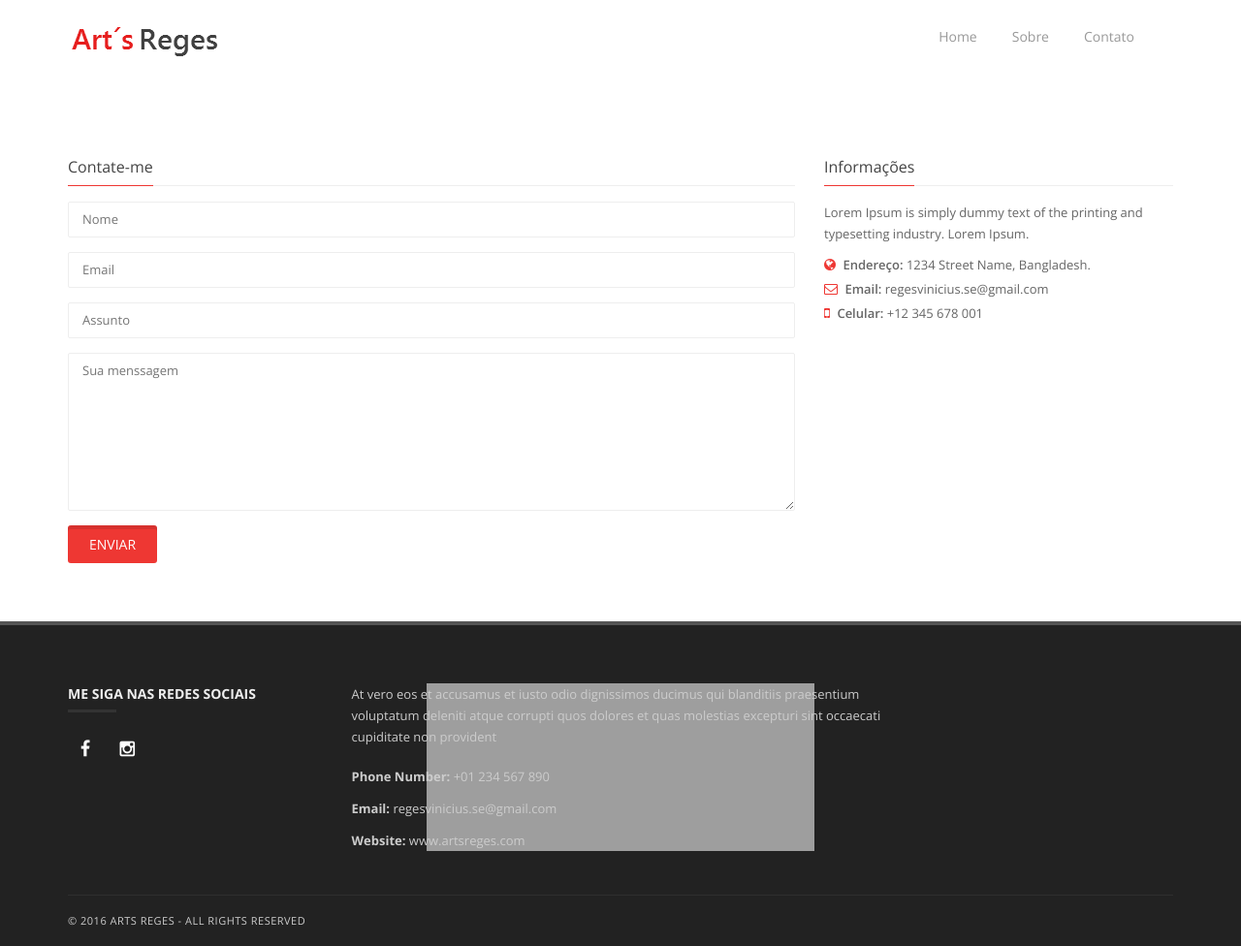
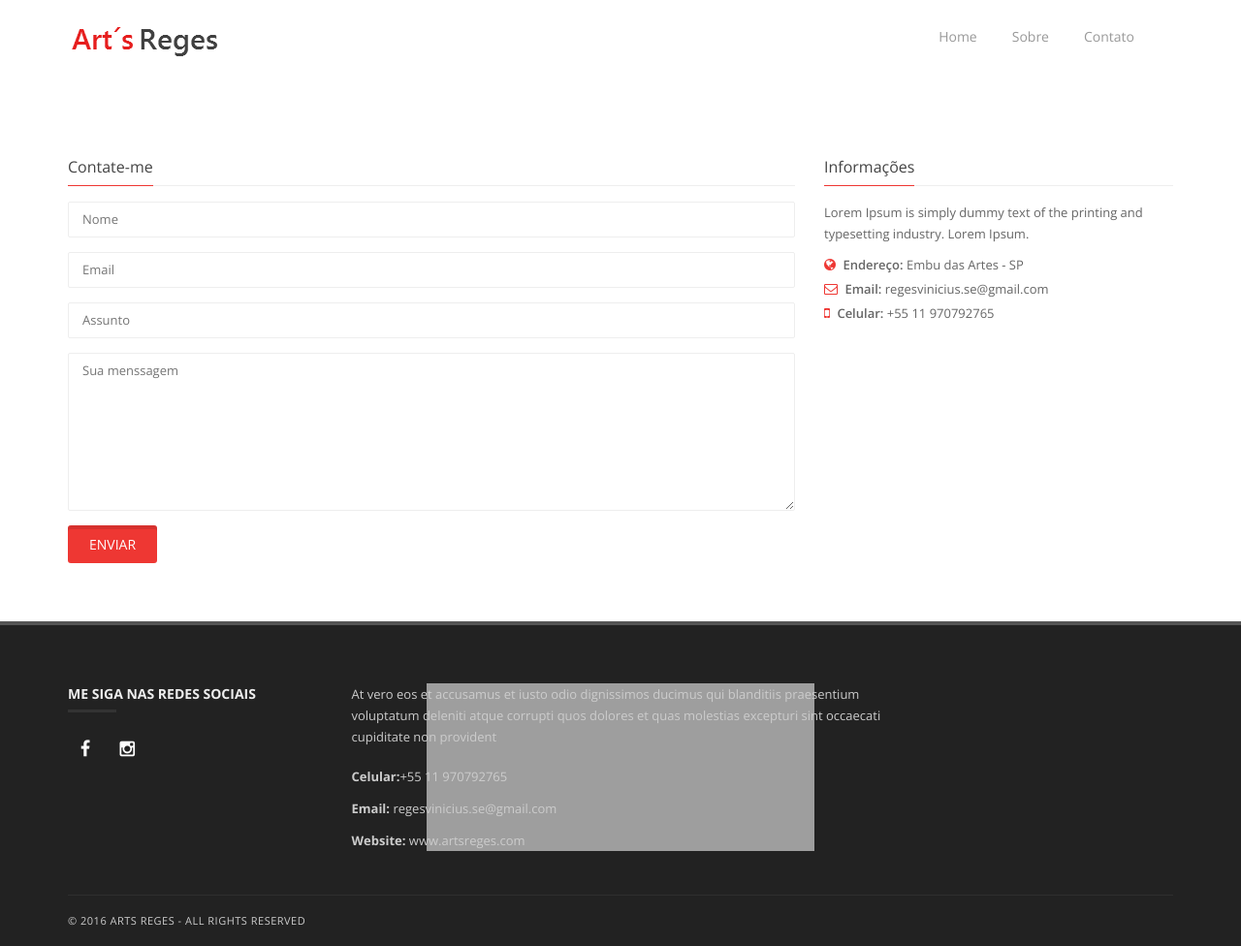
Before and after one commit to ArtsRegis/artsregis.github.io, a Jekyll site: the page contato.html, which Jekyll copies as it is, in a window 1280 px wide and 976 px high. Shown: the whole window at 97% size. Built offline with Jekyll 4.4.1, drawn with Linux system fonts in a browser that asks for light colours.

Commit message:
Ajustes das informações de contatos

```diff
--- a/_config.yml
+++ b/_config.yml
@@ -4,7 +4,7 @@
 title: Art´s Reges
 description: "Write an awesome description for your new site here. You can edit this line in _config.yml. It will appear in your document head meta (for Google search results) and in your feed.xml site description."
 analytics: #Google analytics code in the format XX-nnnnnnnn-n
-baseurl: "" #important: start with /
+baseurl: "/home" #important: start with /
 url: "http://artreges.com"
 
 # Build settings
--- a/contato.html
+++ b/contato.html
@@ -154,9 +154,9 @@
 
             <!-- Info - Icons List -->
             <ul class="icons-list">
-              <li><i class="fa fa-globe">  </i> <strong>Endereço:</strong> 1234 Street Name, Bangladesh.</li>
+              <li><i class="fa fa-globe">  </i> <strong>Endereço:</strong> Embu das Artes - SP</li>
               <li><i class="fa fa-envelope-o"></i> <strong>Email:</strong> regesvinicius.se@gmail.com</li>
-              <li><i class="fa fa-mobile"></i> <strong>Celular:</strong> +12 345 678 001</li>
+              <li><i class="fa fa-mobile"></i> <strong>Celular:</strong> +55 11 970792765</li>
             </ul>
 
           </div>
@@ -195,7 +195,7 @@
 								quos dolores et quas molestias excepturi sint occaecati
 								cupiditate non provident</p>
 							<ul>
-								<li><span>Phone Number:</span> +01 234 567 890</li>
+								<li><span>Celular:</span>+55 11 970792765</li>
 								<li><span>Email:</span> regesvinicius.se@gmail.com</li>
 								<li><span>Website:</span> www.artsreges.com</li>
 							</ul>
--- a/home.html
+++ b/home.html
@@ -321,7 +321,7 @@
 								quos dolores et quas molestias excepturi sint occaecati
 								cupiditate non provident</p>
 							<ul>
-								<li><span>Phone Number:</span> +01 234 567 890</li>
+								<li><span>Celular:</span>+55 11 970792765</li>
 								<li><span>Email:</span> regesvinicius.se@gmail.com</li>
 								<li><span>Website:</span> www.artsreges.com</li>
 							</ul>
--- a/sobre.html
+++ b/sobre.html
@@ -161,7 +161,7 @@
 								quos dolores et quas molestias excepturi sint occaecati
 								cupiditate non provident</p>
 							<ul>
-								<li><span>Phone Number:</span> +01 234 567 890</li>
+								<li><span>Celular:</span>+55 11 970792765</li>
 								<li><span>Email:</span> regesvinicius.se@gmail.com</li>
 								<li><span>Website:</span> www.artsreges.com</li>
 							</ul>
```
